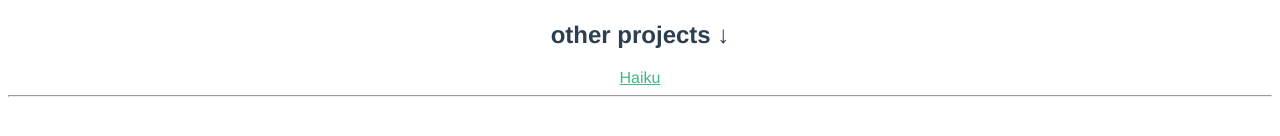
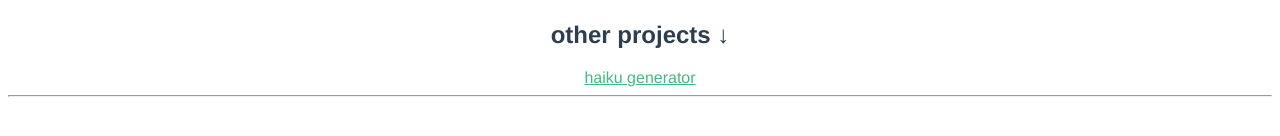
Before and after one commit to aarjavchauhan/portfolio, a Vue app in the folder aarjav/: page / in a window 1280 px wide. Shown: the part 198-334 px from the top of the page. Built offline with nearby package versions, Linux system fonts and the light colour scheme.

Commit message:
fixed text

```diff
--- a/aarjav/src/views/Home.vue
+++ b/aarjav/src/views/Home.vue
@@ -5,7 +5,7 @@
     <h4>aarjav.chauhan@colorado.edu</h4>
     <a rel="icon" href="/aarjavCV.pdf" target="_blank">curriculum vitae</a>
     <h2>other projects &#8595;</h2>
-     <router-link to="/haiku">Haiku</router-link>
+     <router-link to="/haiku">haiku generator</router-link>
     <hr />
   </div>
 </template>
```
